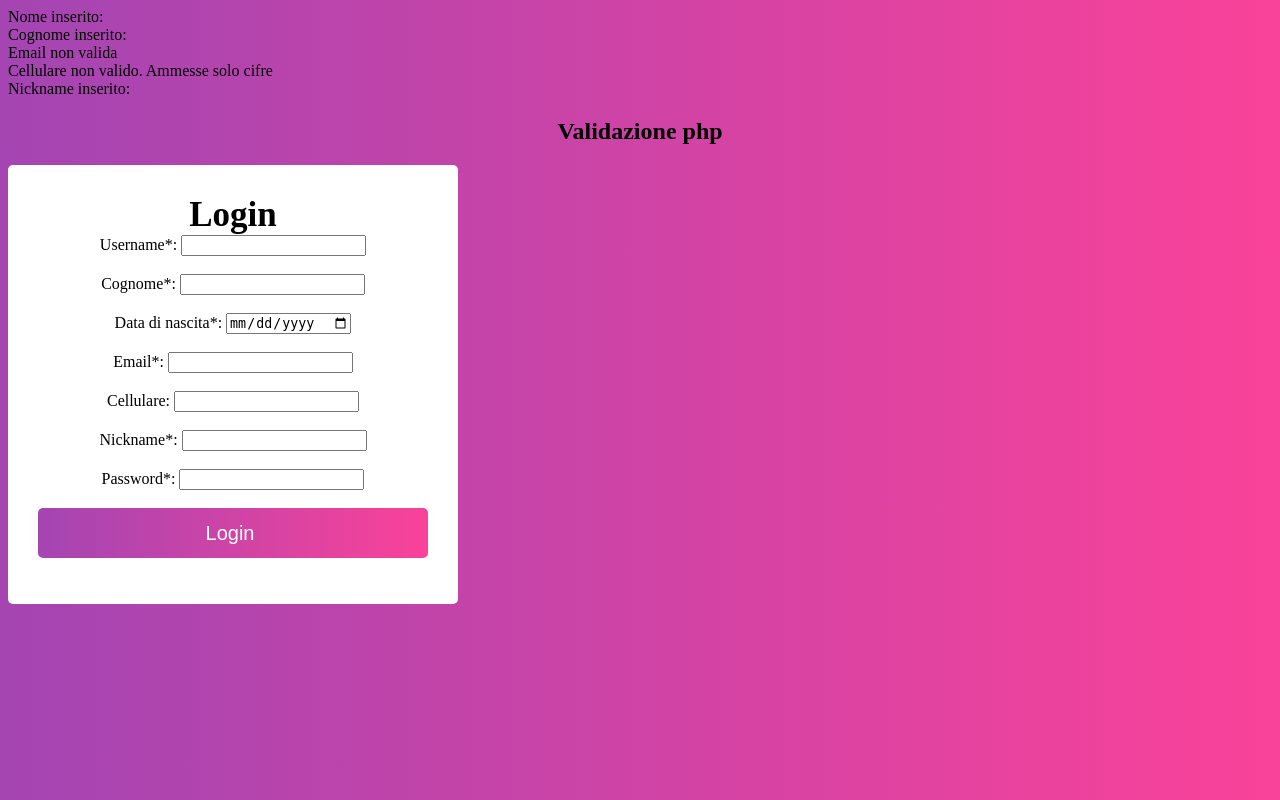
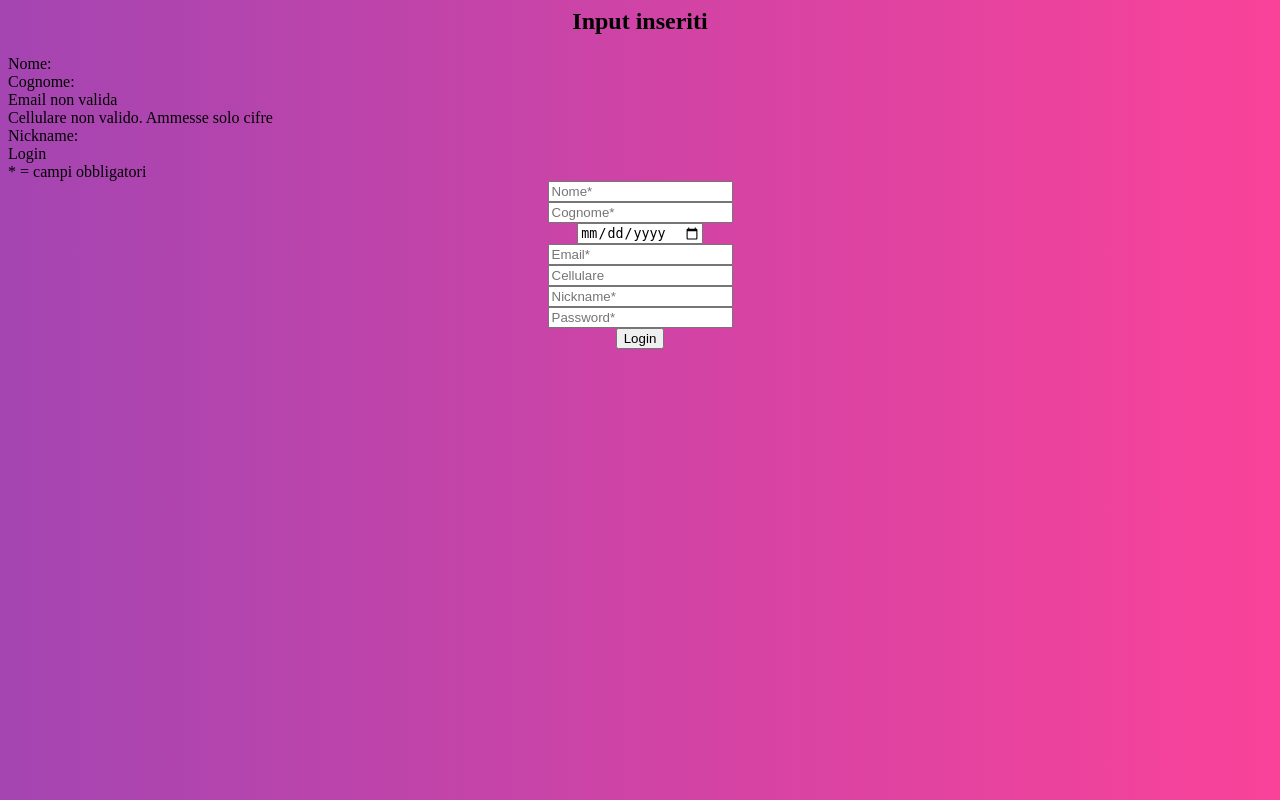
Before and after one commit to MatteoBa23/INF_5H, a PHP site: the page made by PHP/ES03 - Validazione Form/ES_A/validazione.php in a window 1280 px wide. Run offline with PHP 8.4, Linux system fonts and the light colour scheme; data that the repository does not hold is empty.

Commit message:
Versione 1.0

```diff
--- a/PHP/ES03 - Validazione Form/ES_A/validazione.php
+++ b/PHP/ES03 - Validazione Form/ES_A/validazione.php
@@ -5,7 +5,10 @@
 </head>
 <body>
 
+<div class="risultati">
+    <h2>Input inseriti</h2>
 <?php
+
 //inizializzazione delle variabili
 $nome = $cognome = $datanascita = $email = $nickname = "";
 $cellulare = 0;
@@ -22,7 +25,7 @@
     $nome = trim($nome);	//funzione trim elimina gli spazi prima della stringa
     if(preg_match('/^[a-zA-Z]*$/',$nome))
     {
-        echo "Nome inserito: ";
+        echo "Nome: ";
         echo $nome;
     }else
      echo "Username non valido. Ammessi solo caratteri";
@@ -33,7 +36,7 @@
     $cognome = trim($cognome);
     if(preg_match('/^[a-zA-Z]*$/',$cognome))
     {
-        echo "Cognome inserito: ";
+        echo "Cognome: ";
         echo $cognome;
     }else
         echo "Cognome non valido. Ammessi solo caratteri";
@@ -47,7 +50,7 @@
     $email = trim($email);
     if(preg_match("/^[a-z0-9_.-]*@[a-z0-9.-]+\.[a-z]{2,4}$/",$email))
     {
-        echo "Email inserita: ";
+        echo "Email: ";
         echo $email;
     }else
         echo "Email non valida";
@@ -58,7 +61,7 @@
     $cell = trim($cell);
     if(preg_match('/^[0-9]/',$cell))
     {
-        echo "Cellulare inserito: ";
+        echo "Cellulare: ";
         echo $cell;
     }else
         echo "Cellulare non valido. Ammesse solo cifre";
@@ -68,7 +71,7 @@
 function controlloNick($nick){
     if(preg_match('/^[a-zA-Z0-9_@#]*$/',$nick))
     {
-        echo "Nickname inserito: ";
+        echo "Nickname: ";
         echo $nick;
     }else
         echo "Nickname non valido";
@@ -80,27 +83,44 @@
     return $pass;
 }
 ?>
+</div>
 
-<h2>Validazione php</h2>
-<!-- creazione form -->
-
-	<div class="rett-form">
-	<div class="title-text">
-        <div class="title login">Login</div>
+    <div class="tab-form">
+      <div class="title-text">
+        <div class="title">Login</div>
+        <div class="title-login">* = campi obbligatori</div>
       </div>
-	<form name="frmLogin" method="POST" action="<?php ($_SERVER["PHP_SELF"]);?>">
-		Username*: <input type="text" name="nome"><br><br>
-		Cognome*: <input type="text" name="cognome"><br><br>
-		Data di nascita*: <input type="date" name="datanascita"><br><br>
-		Email*: <input type="text" name="email"><br><br>
-		Cellulare: <input type="text" name="cellulare"><br><br>
-		Nickname*: <input type="text" name="nickname"><br><br>
-		Password*: <input type="password" name="password"><br><br>
-	<div class="field btn">
-        <div class="btn-layer"></div>
-        <input type="submit" value="Login">
+      <div class="form-container">
+        <div class="form-campi">
+          <form action="<?php ($_SERVER["PHP_SELF"]);?>" class="login" method="POST" name="frmLogin">
+            <div class="campo">
+              <input type="text" placeholder="Nome*" name="nome">
+            </div>
+            <div class="campo">
+              <input type="text" placeholder="Cognome*" name="cognome">
+            </div>
+            <div class="campo">
+              <input type="date" placeholder="Data di nascita*" name="datanascita">
+            </div>
+            <div class="campo">
+              <input type="text" placeholder="Email*" name="email">
+            </div>
+            <div class="campo">
+              <input type="text" placeholder="Cellulare" name="cellulare">
+            </div>
+            <div class="campo">
+              <input type="text" placeholder="Nickname*" name="nickname">
+            </div>
+            <div class="campo">
+              <input type="password" placeholder="Password*" name="password">
+            </div>
+            <div class="campo tasto">
+              <div class="tasto-layer"></div>
+              <input type="submit" value="Login">
+            </div>
+          </form>
+        </div>
+      </div>
     </div>
-	</div>
-	</form>
 </body>
 </html>
```
